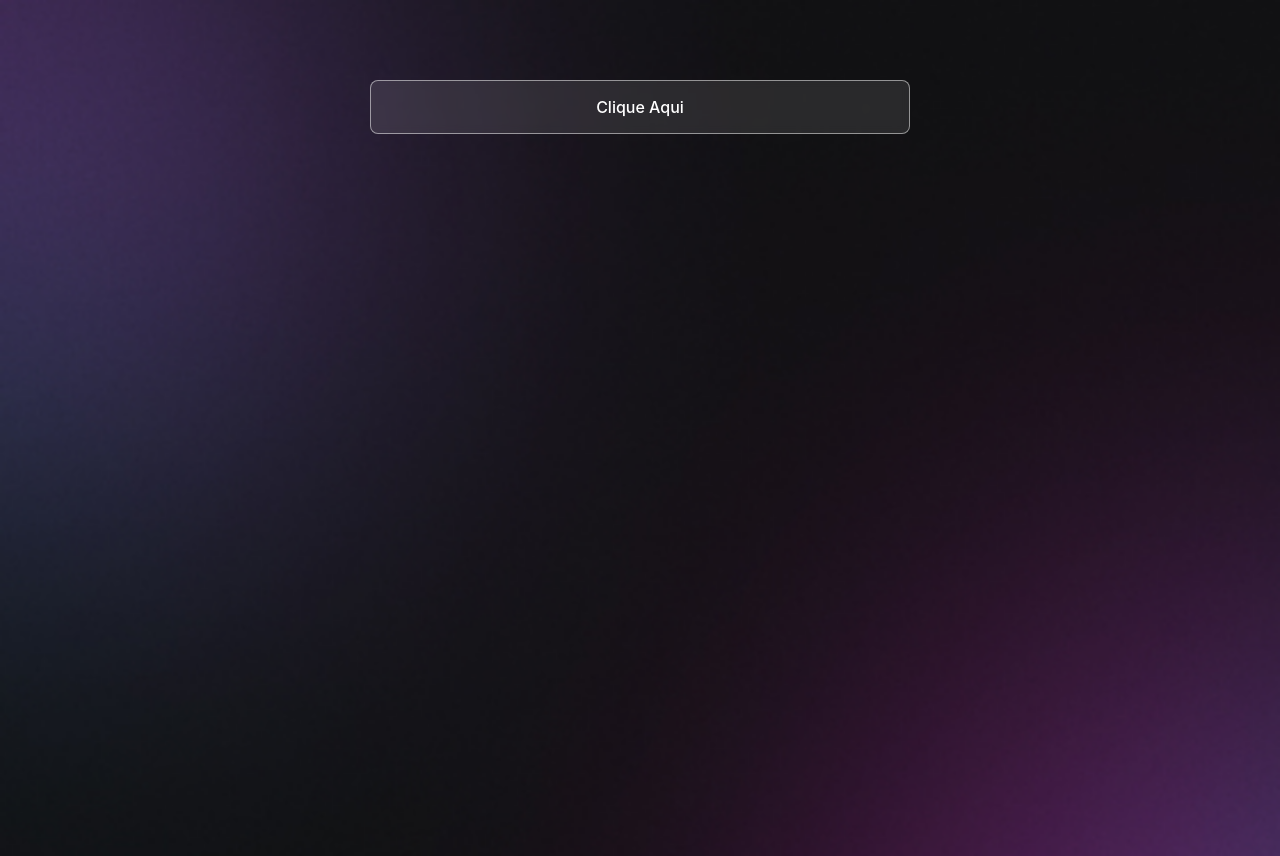
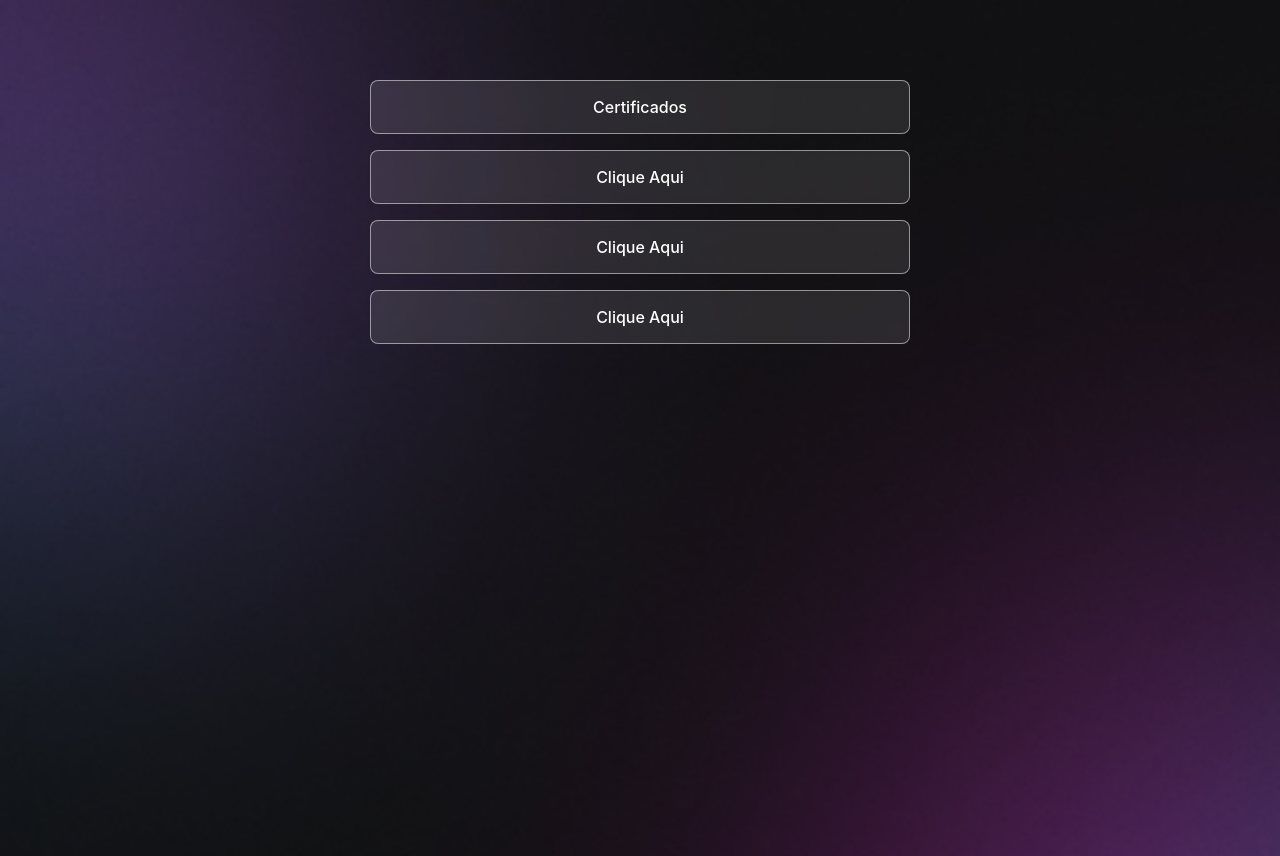
Before and after one commit to MoraesGil/colodefono, a React (Vite) app: page / in a window 1280 px wide. Built offline with nearby package versions, Linux system fonts and the light colour scheme.

Commit message:
feat: add links

```diff
--- a/src/App.tsx
+++ b/src/App.tsx
@@ -1,6 +1,6 @@
 import { ThemeProvider } from 'styled-components'
 import theme from './theme'
-import LinksPage from './screens/LinksPage';
+import LinksPage from './screens/HomePage';
 
 function App() {
   return (
--- /dev/null
+++ b/src/screens/HomePage/HomePage.tsx
@@ -0,0 +1,21 @@
+import React from "react";
+import LinkList from "../../components/LinkList/LinkList";
+import LinkButton from "../../components/LinkButton";
+import { Container } from "./HomePage.styles";
+
+const HomePage: React.FC = () => {
+  return (
+    <Container>
+
+     <LinkList>
+     <LinkButton text="Certificados" href="https://example.com" />
+     <LinkButton text="Clique Aqui" href="https://example.com" />
+     <LinkButton text="Clique Aqui" href="https://example.com" />
+     <LinkButton text="Clique Aqui" href="https://example.com" />
+     </LinkList>
+
+    </Container>
+  );
+};
+
+export default HomePage;
--- /dev/null
+++ b/src/screens/HomePage/index.ts
@@ -0,0 +1 @@
+export { default } from "./HomePage";
--- a/src/screens/LinksPage/LinksPage.tsx
+++ /dev/null
@@ -1,16 +0,0 @@
-import React from "react";
-import LinkList from "../../components/LinkList/LinkList";
-import LinkButton from "../../components/LinkButton";
-import { Container } from "./LinksPage.styles";
-
-const LinksPage: React.FC = () => {
-  return (
-    <Container>
-     <LinkList>
-     <LinkButton text="Clique Aqui" href="https://example.com" />
-     </LinkList>
-    </Container>
-  );
-};
-
-export default LinksPage;
--- a/src/screens/LinksPage/index.ts
+++ /dev/null
@@ -1 +0,0 @@
-export { default } from "./LinksPage";
```
Also changed, not shown: src/screens/HomePage/HomePage.styles.ts (renamed from src/screens/LinksPage/LinksPage.styles.ts).
